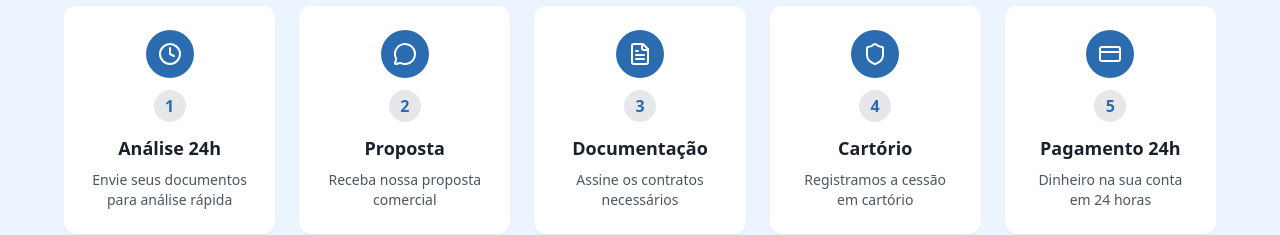
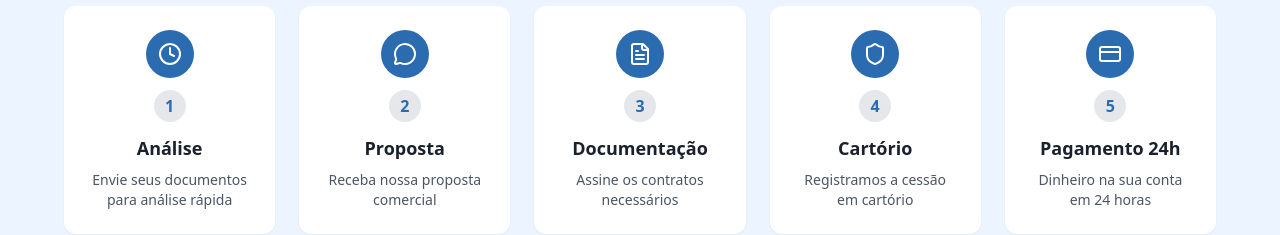
Before and after one commit to skcbroo/front_sell, a React (Vite) app: page / in a window 1280 px wide. Shown: the part 1480-1715 px from the top of the page. Built offline with nearby package versions, Linux system fonts and the light colour scheme.

Commit message:
Update ComoFunciona.jsx

```diff
--- a/src/components/ComoFunciona.jsx
+++ b/src/components/ComoFunciona.jsx
@@ -35,7 +35,7 @@ export default function ComoFunciona() {
         <div className="grid grid-cols-1 md:grid-cols-5 gap-6">
           <Step
             number="1"
-            title="Análise 24h"
+            title="Análise"
             text="Envie seus documentos para análise rápida"
             Icon={Clock}
           />
```
